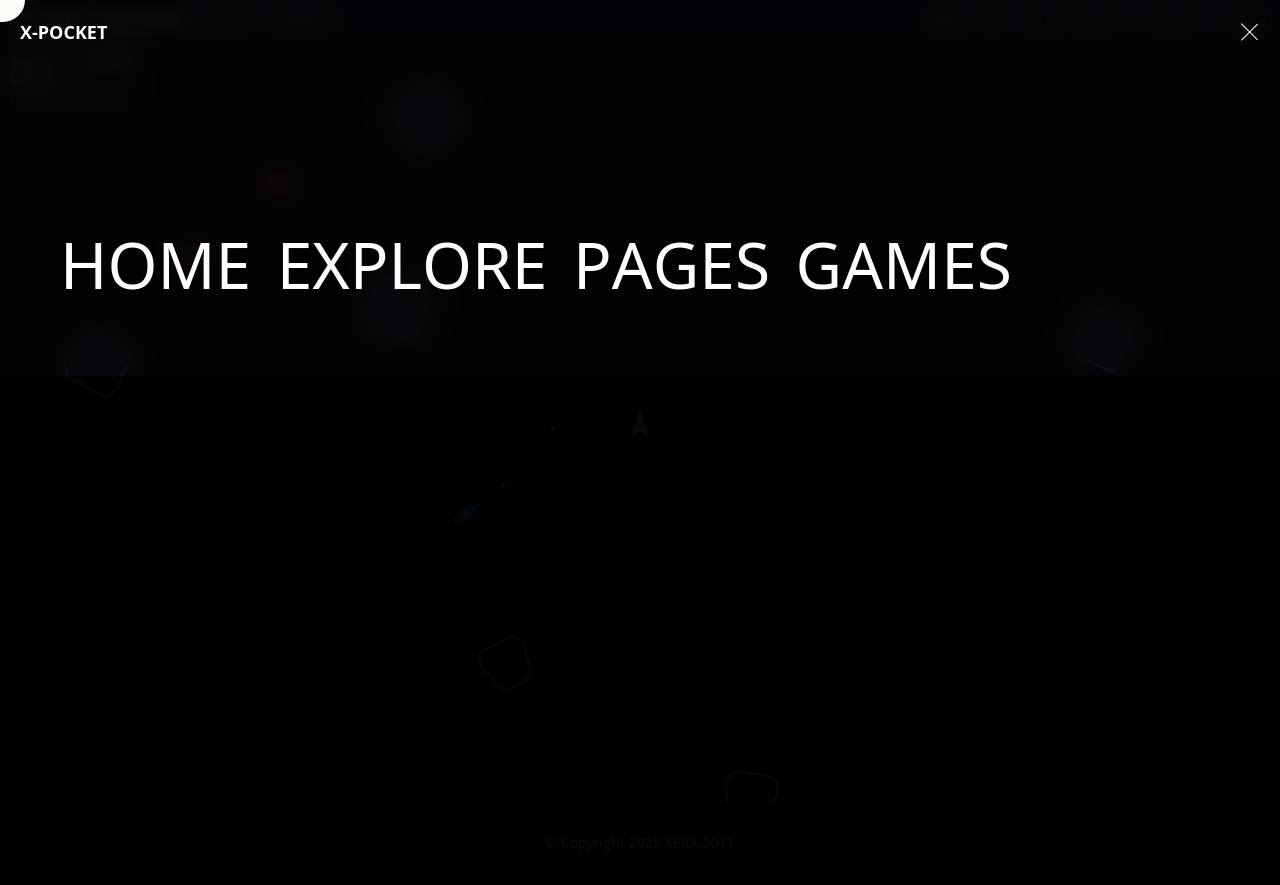
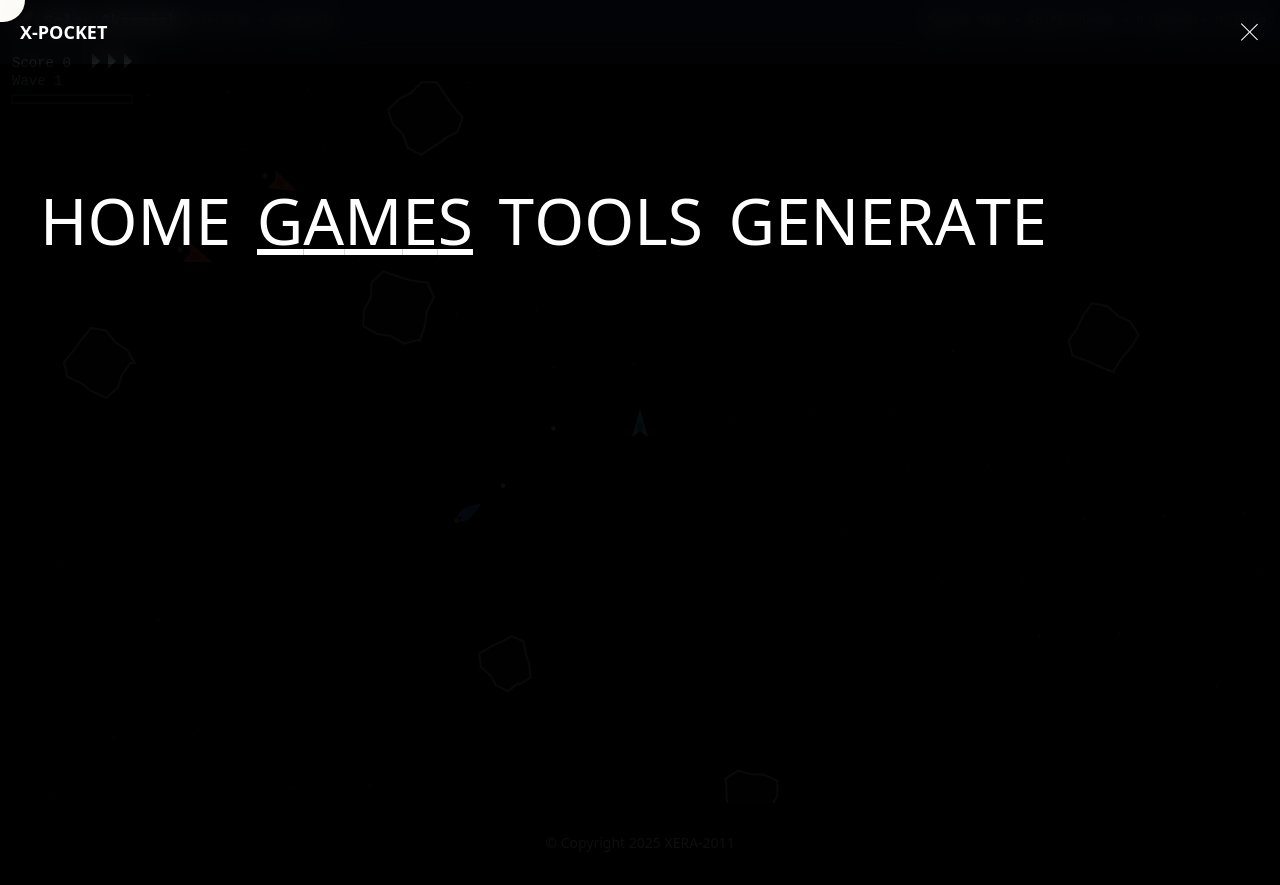
Before and after one commit to XERA-2011/x-pocket, a Next.js app: page /games/solar-skirmish in a window 1280 px wide. Both pictures are taken after a click on the button 1248 px from the left and 32 px from the top of the page. Built offline with nearby package versions, Linux system fonts and the light colour scheme.

Commit message:
Update header

```diff
--- a/src/components/header/config.ts
+++ b/src/components/header/config.ts
@@ -6,6 +6,9 @@ export interface Link {
   offset?: number;   // 滚动触发位置（0-1 之间的百分比）
 }
 
+/**
+ * 主导航链接（用于 Header 菜单）
+ */
 export const links: Link[] = [
   {
     title: 'Home',
@@ -13,30 +16,6 @@ export const links: Link[] = [
     id: 'hero',
     offset: 0.3,
   },
-  {
-    title: 'Explore',
-    href: '/#explore',
-    id: 'explore',
-    offset: 0.3,
-  },
-  {
-    title: 'Pages',
-    href: '/#pages-showcase',
-    id: 'pages-showcase',
-    offset: 0.3,
-  },
-  {
-    title: 'Games',
-    href: '/#games-showcase',
-    id: 'games-showcase',
-    offset: 0.3,
-  },
-];
-
-/**
- * 外部页面导航链接（用于 Header 菜单）
- */
-export const externalLinks: Link[] = [
   {
     title: 'Games',
     href: '/games',
@@ -46,12 +25,8 @@ export const externalLinks: Link[] = [
     href: '/tools',
   },
   {
-    title: 'AI',
-    href: '/ai',
-  },
-  {
-    title: 'News',
-    href: '/news',
+    title: 'Generate',
+    href: '/generate',
   },
 ];
 
@@ -62,11 +37,3 @@ export const getHomeSections = () =>
   links
     .filter(link => link.id)
     .map(({ id, offset }) => ({ id: id!, offset: offset || 0.3 }));
-
-/**
- * 获取所有导航链接（首页锚点 + 外部页面）
- */
-export const getAllNavLinks = () => [
-  { title: 'Home', href: '/' },
-  ...externalLinks
-];
--- a/src/components/header/index.tsx
+++ b/src/components/header/index.tsx
@@ -50,9 +50,8 @@ const Header = ({ loader }: HeaderProps) => {
           )}
         >
           <div
-            className={`${styles.burger} ${
-              isActive ? styles.burgerActive : ""
-            }`}
+            className={`${styles.burger} ${isActive ? styles.burgerActive : ""
+              }`}
           ></div>
         </button>
       </div>
--- a/src/components/header/nav/index.tsx
+++ b/src/components/header/nav/index.tsx
@@ -1,6 +1,6 @@
 "use client";
 
-import { useState } from "react";
+import { useState, useEffect } from "react";
 import { motion } from "framer-motion";
 import styles from "./style.module.scss";
 import { height } from "../anim";
@@ -23,16 +23,34 @@ const Nav: React.FC<IndexProps> = ({ setIsActive }) => {
     index: 0,
   });
 
+  useEffect(() => {
+    const handleKeyDown = (e: KeyboardEvent) => {
+      if (e.key === "Escape") {
+        setIsActive(false);
+      }
+    };
+
+    window.addEventListener("keydown", handleKeyDown);
+    return () => window.removeEventListener("keydown", handleKeyDown);
+  }, [setIsActive]);
+
   return (
+    <div
+      className={styles.nav}
+      onClick={(e) => {
+        console.log('Nav clicked', e.target);
+        setIsActive(false);
+      }}
+    >
       <motion.div
         variants={height}
         initial="initial"
         animate="enter"
         exit="exit"
-      className={styles.nav}
+        className={styles.navInner}
       >
         <div className={cn(styles.wrapper, 'flex justify-end sm:justify-start')}>
-        <div className={styles.container}>
+          <div className={styles.container} onClick={(e) => e.stopPropagation()}>
             <Body
               links={links}
               selectedLink={selectedLink}
@@ -42,6 +60,7 @@ const Nav: React.FC<IndexProps> = ({ setIsActive }) => {
           </div>
         </div>
       </motion.div>
+    </div>
   );
 };
 
--- a/src/components/header/nav/style.module.scss
+++ b/src/components/header/nav/style.module.scss
@@ -1,4 +1,13 @@
 .nav {
+  position: fixed;
+  top: 0;
+  left: 0;
+  width: 100vw;
+  height: 100vh;
+  z-index: 40;
+}
+
+.navInner {
   overflow: hidden;
 
   .wrapper {
@@ -17,7 +26,7 @@
 }
 
 @media only screen and (min-width: 1000px) {
-  .nav {
+  .navInner {
     .wrapper {
       padding: 80px 40px 40px 40px;
       margin-bottom: 0px;
--- a/src/components/header/style.module.scss
+++ b/src/components/header/style.module.scss
@@ -14,6 +14,7 @@
     position: absolute;
     left: 0;
     top: 100%;
+    pointer-events: none;
   }
 
   .bar {
@@ -42,6 +43,12 @@
       justify-content: center;
       gap: 12px;
       cursor: pointer;
+      outline: none;
+
+      &:focus,
+      &:focus-visible {
+        outline: none;
+      }
 
       .label {
         position: relative;
--- a/src/components/sections/hero.tsx
+++ b/src/components/sections/hero.tsx
@@ -4,7 +4,6 @@ import { useEffect, useRef, useState } from 'react';
 import { motion } from 'framer-motion';
 import gsap from 'gsap';
 import Logo from '@/components/ui/Logo';
-import ScrollIndicator from '@/components/ui/ScrollIndicator';
 
 interface CurrentTime {
   year: number;
@@ -58,13 +57,6 @@ export default function HeroSection() {
     return () => clearInterval(timer);
   }, []);
 
-  const scrollToExplore = () => {
-    const exploreElement = document.getElementById('explore');
-    if (exploreElement) {
-      exploreElement.scrollIntoView({ behavior: 'smooth' });
-    }
-  };
-
   const formatNumber = (num: number) => num.toString().padStart(2, '0');
 
   return (
@@ -77,10 +69,7 @@ export default function HeroSection() {
       <div className="absolute inset-0 bg-gradient-to-br from-white/5 via-transparent to-white/10 opacity-30" />
 
       {/* Logo Section */}
-      <div
-        onClick={scrollToExplore}
-        className="mb-8 hover:scale-105 transition-transform duration-300 transition-all duration-300 backdrop-blur-md"
-      >
+      <div className="mb-8 hover:scale-105 transition-transform duration-300 transition-all duration-300 backdrop-blur-md">
         <motion.div
           ref={logoRef}
           onHoverStart={() => setIsHovered(true)}
@@ -200,10 +189,6 @@ export default function HeroSection() {
           </div>
         </motion.div>
       </div>
-
-      <div className="mt-12">
-        <ScrollIndicator onClick={scrollToExplore} />
-      </div>
     </section>
   );
 }
--- a/src/components/ui/ScrollIndicator.tsx
+++ /dev/null
@@ -1,48 +0,0 @@
-"use client";
-
-import { useEffect, useState } from 'react';
-import { motion } from 'framer-motion';
-
-interface ScrollIndicatorProps {
-  onClick?: () => void;
-  className?: string;
-}
-
-export default function ScrollIndicator({ onClick, className = "" }: ScrollIndicatorProps) {
-  const [showScrollIndicator, setShowScrollIndicator] = useState(true);
-
-  useEffect(() => {
-    const handleScroll = () => {
-      setShowScrollIndicator(window.scrollY === 0);
-    };
-
-    window.addEventListener('scroll', handleScroll);
-    return () => window.removeEventListener('scroll', handleScroll);
-  }, []);
-
-  return (
-    <motion.div
-      className={`absolute bottom-8 flex flex-col items-center cursor-pointer ${className}`}
-      initial={{ opacity: 1 }}
-      animate={{ opacity: showScrollIndicator ? 1 : 0 }}
-      transition={{ duration: 0.5 }}
-      onClick={onClick}
-    >
-      <motion.div
-        className="w-6 h-10 border-2 border-white/30 rounded-full flex justify-center items-center mb-2 relative overflow-hidden"
-      >
-        <motion.div
-          className="w-1.5 h-3 bg-white/70 rounded-full"
-          animate={{
-            y: [-8, 8, -8]
-          }}
-          transition={{
-            repeat: Infinity,
-            duration: 2,
-            ease: "easeInOut"
-          }}
-        />
-      </motion.div>
-    </motion.div>
-  );
-}
--- a/src/styles/globals.css
+++ b/src/styles/globals.css
@@ -174,10 +174,16 @@ select:focus {
   background: var(--color-white-50);
 }
 
-/* Focus outline for accessibility */
+/* Focus outline for accessibility - Disabled globally */
 :focus-visible {
-  outline: 2px solid var(--color-white-50);
-  outline-offset: 2px;
+  outline: none;
+}
+
+button:focus,
+button:focus-visible,
+a:focus,
+a:focus-visible {
+  outline: none;
 }
 
 /* GlowCard component styles - Black and white theme matching original effect */
```
Lines whose indentation alone changed are shown as unchanged.
